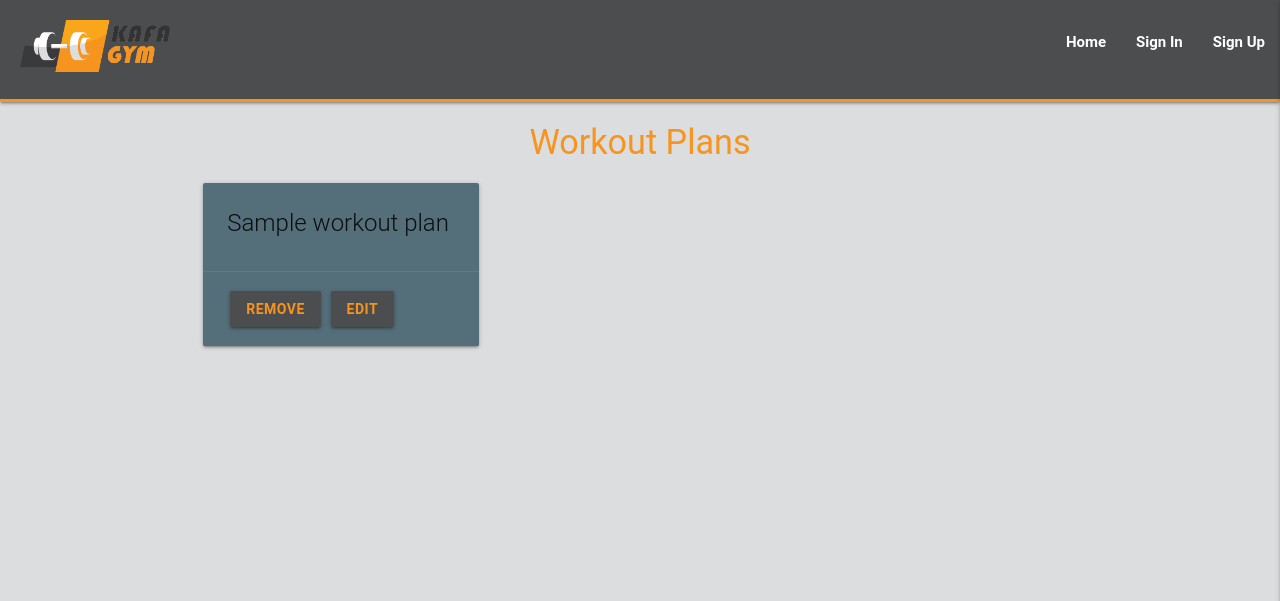
After one commit to kafabkaren/msthree-ekafagym, a Flask app: page /get_workout_plans in a window 1280 px wide. The commit adds this page. Shown: the top 601 px of the page. Run offline with Flask 2, Linux system fonts and the light colour scheme; a database or web service that is not in the repository returns one stand-in record (values such as "Sample title"); some libraries are stand-ins or nearby versions.

Commit message:
Adding workout plans template

```diff
--- a/app.py
+++ b/app.py
@@ -146,6 +146,12 @@ def delete_workout(workout_id):
     return redirect(url_for("get_tasks"))
 
 
+@app.route("/get_workout_plans")
+def get_workout_plans():
+    workout_plans = list(mongo.db.workout_plans.find().sort("workout_plan_name", 1))
+    return render_template("workout_plans.html", workout_plans=workout_plans)
+
+
 if __name__ == "__main__":
     app.run(host=os.environ.get("IP"),
             port=int(os.environ.get("PORT")),
--- a/templates/base.html
+++ b/templates/base.html
@@ -31,7 +31,9 @@
                         {% if session.member %}
                             <li><a class="nav-link" href="{{ url_for('profile', username=session['member']) }}">My Profile</a></li>
                             <li><a class="nav-link" href="{{ url_for('add_workout') }}">Add Workout</a></li>
-                            <li><a class="nav-link" href="#">Workout Plans</a></li>
+                            {% if session.member|lower == "admin"|lower %}
+                                <li><a class="nav-link" href="{{ url_for('get_workout_plans') }}">Workout Plans</a></li>
+                            {% endif %}
                             <li><a class="nav-link" href="{{ url_for('signout') }}">Sign Out</a></li>
                         {% else %}
                             <li><a class="nav-link" href="{{ url_for('signin') }}">Sign In</a></li>
@@ -48,7 +50,9 @@
             {% if session.member %}
                 <li><a class="nav-link" href="{{ url_for('profile', username=session['member']) }}">My Profile</a></li>
                 <li><a class="nav-link" href="{{ url_for('add_workout') }}">Add Workout</a></li>
-                <li><a class="nav-link" href="#">Workout Plans</a></li>
+                {% if session.member|lower == "admin"|lower %}
+                <li><a class="nav-link" href="{{ url_for('get_workout_plans') }}">Workout Plans</a></li>
+                {% endif %}
                 <li><a class="nav-link" href="{{ url_for('signout') }}">Sign Out</a></li>
             {% else %}
                 <li><a class="nav-link" href="{{ url_for('signin') }}">Sign In</a></li>
--- /dev/null
+++ b/templates/workout_plans.html
@@ -0,0 +1,23 @@
+{% extends "base.html" %}
+{% block content %}
+
+    <h4 class="titles text-darken-2 center-align text-shadow">Workout Plans</h4>
+
+        <div class="row">
+            {% for workout_plan in workout_plans %}
+                <div class="col s12 m4">
+                    <div class="card blue-grey darken-1">
+                        <div class="card-content">
+                            <span class="card-title">{{ workout_plan.workout_plan_name }}</span>
+                            <p></p>
+                        </div>
+                        <div class="card-action">
+                            <a href="#" class="btn"><b>Remove</b></a>
+                            <a href="#" class="btn"><b>Edit</b></a>
+                        </div>
+                    </div>
+                </div>
+            {% endfor %}
+        </div>
+
+{% endblock %}
```
Also changed, not shown: README.md (added).
